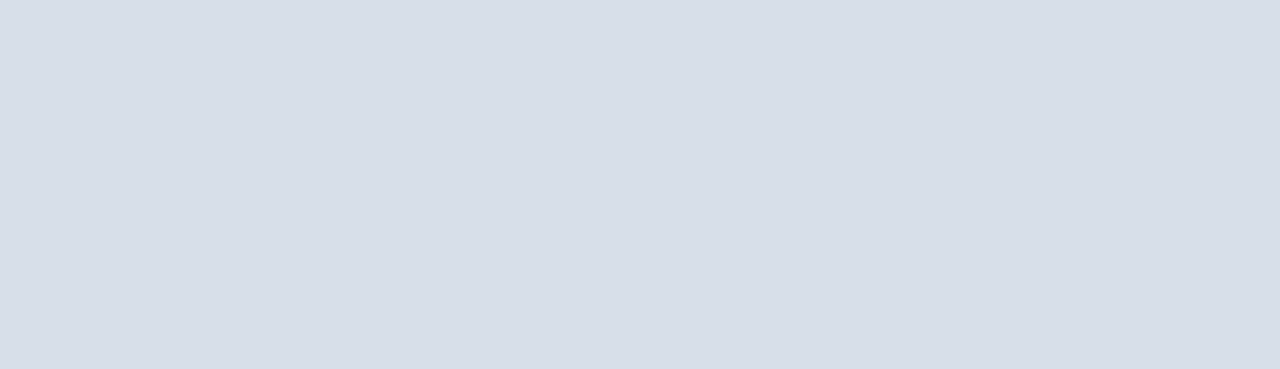
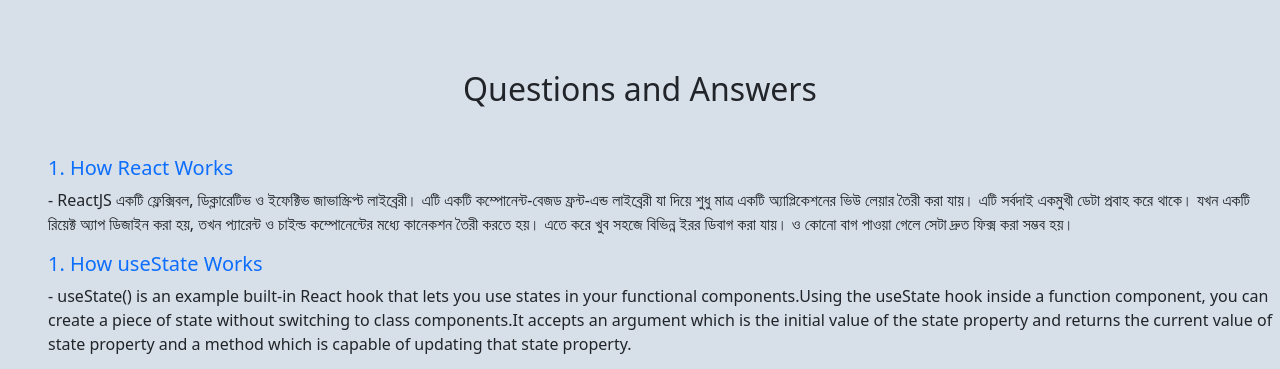
Before and after one commit to abrakib942/lucky-one, a React (Create React App) app: page / in a window 1280 px wide. Shown: the part 2266-2635 px from the top of the page. Before the commit the page ends 2288 px from the top, so only its background shows below. Built offline with nearby package versions, Linux system fonts and the light colour scheme.

Commit message:
choose again button

```diff
--- a/src/components/Shop/Shop.js
+++ b/src/components/Shop/Shop.js
@@ -6,6 +6,7 @@ import "./Shop.css";
 const Shop = () => {
   const [products, setProducts] = useState([]);
   const [cart, setCart] = useState([]);
+  // const [random, setRandom] = useState([]);
 
   useEffect(() => {
     fetch("products.json")
@@ -27,6 +28,17 @@ const Shop = () => {
     setCart(newCart);
   };
 
+  const chooseOne = () => {
+    console.log("clickone");
+  };
+
+  const chooseAgain = (selectedProduct) => {
+    let nCart = [...cart, selectedProduct];
+    nCart = [];
+
+    setCart(nCart);
+  };
+
   return (
     <div>
       <h1 className="text">Buy Your Favourite Laptop</h1>
@@ -43,8 +55,35 @@ const Shop = () => {
         </div>
 
         <div className="cart-container">
-          <Cart cart={cart}></Cart>
+          <Cart
+            cart={cart}
+            chooseOne={chooseOne}
+            chooseAgain={chooseAgain}
+          ></Cart>
         </div>
+      </div>
+
+      <div>
+        <h2 className="text-center my-5">Questions and Answers</h2>
+        <h5 className="ms-5 text-primary">1. How React Works</h5>
+        <p className="ms-5">
+          - ReactJS একটি ফ্লেক্সিবল, ডিক্লারেটিভ ও ইফেক্টিভ জাভাস্ক্রিপ্ট
+          লাইব্রেরী। এটি একটি কম্পোনেন্ট-বেজড ফ্রন্ট-এন্ড লাইব্রেরী যা দিয়ে
+          শুধু মাত্র একটি অ্যাপ্লিকেশনের ভিউ লেয়ার তৈরী করা যায়। এটি সর্বদাই
+          একমুখী ডেটা প্রবাহ করে থাকে। যখন একটি রিয়েক্ট অ্যাপ ডিজাইন করা হয়,
+          তখন প্যারেন্ট ও চাইল্ড কম্পোনেন্টের মধ্যে কানেকশন তৈরী করতে হয়। এতে
+          করে খুব সহজে বিভিন্ন ইরর ডিবাগ করা যায়। ও কোনো বাগ পাওয়া গেলে সেটা
+          দ্রুত ফিক্স করা সম্ভব হয়।
+        </p>
+        <h5 className="ms-5 text-primary">1. How useState Works</h5>
+        <p className="ms-5">
+          - useState() is an example built-in React hook that lets you use
+          states in your functional components.Using the useState hook inside a
+          function component, you can create a piece of state without switching
+          to class components.It accepts an argument which is the initial value
+          of the state property and returns the current value of state property
+          and a method which is capable of updating that state property.
+        </p>
       </div>
     </div>
   );
--- a/src/components/cart/Cart.js
+++ b/src/components/cart/Cart.js
@@ -3,12 +3,7 @@ import "./Cart.css";
 
 const Cart = (props) => {
   const { cart } = props;
-
-  // // let name = [];
-
-  // /* for (const product of cart) {
-  //   // name = name + product.name;
-  // } */
+  const { chooseOne, chooseAgain } = props;
 
   return (
     <div className="cart">
@@ -17,8 +12,18 @@ const Cart = (props) => {
         <li key={product.id}>{product.name}</li>
       ))}
 
-      <button className="btn btn-outline-success my-3">Choose 1 For Me</button>
-      <button className="btn btn-outline-danger mb-2">Choose Again</button>
+      <button
+        onClick={() => chooseOne()}
+        className="btn btn-outline-success my-3"
+      >
+        Choose 1 For Me
+      </button>
+      <button
+        onClick={() => chooseAgain()}
+        className="btn btn-outline-danger mb-2"
+      >
+        Choose Again
+      </button>
     </div>
   );
 };
```
